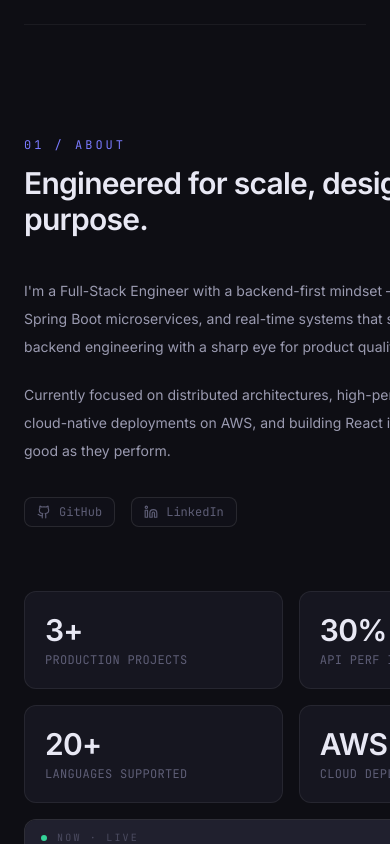
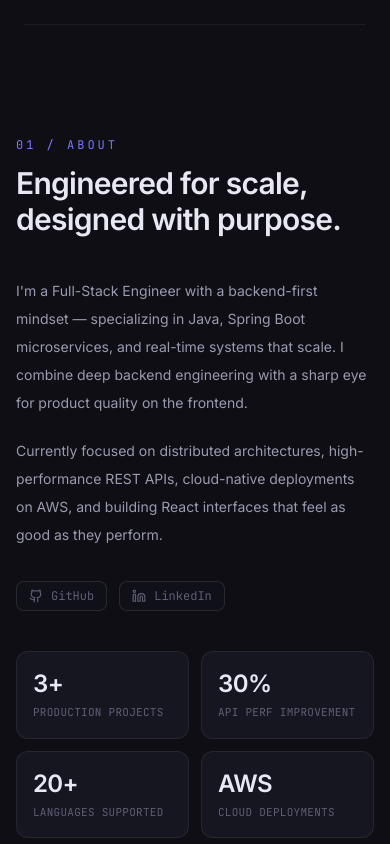
Before and after one commit to im-d3v/Portfolio, a React (Vite) app in the folder frontend/: page / in a window 390 px wide. Shown: the part 820-1664 px from the top of the page. Built offline with nearby package versions, Linux system fonts and the light colour scheme.

Commit message:
fix: tighten About section layout on mobile

```diff
--- a/frontend/src/components/sections/About.tsx
+++ b/frontend/src/components/sections/About.tsx
@@ -8,11 +8,11 @@ import { fadeUp, EASE } from '@/lib/animations'
 
 export function About() {
   return (
-    <section id="about" className="py-28 px-6">
+    <section id="about" className="py-28 px-4 sm:px-6">
       <div className="max-w-6xl mx-auto">
-        <AnimatedSection className="grid md:grid-cols-2 gap-16 items-start">
+        <AnimatedSection className="grid md:grid-cols-2 gap-10 md:gap-16 items-start">
           {/* Left — text */}
-          <div>
+          <div className="min-w-0">
             <SectionHeader
               index="01 / ABOUT"
               title="Engineered for scale, designed with purpose."
@@ -30,7 +30,7 @@ export function About() {
             ))}
 
             {/* Social row */}
-            <motion.div variants={fadeUp} className="flex items-center gap-4 mt-8">
+            <motion.div variants={fadeUp} className="flex flex-wrap items-center gap-3 mt-8">
               <a
                 href={HERO.github}
                 target="_blank"
@@ -57,13 +57,13 @@ export function About() {
           </div>
 
           {/* Right — stats */}
-          <div>
+          <div className="min-w-0">
             <motion.div
               variants={{
                 hidden: {},
                 visible: { transition: { staggerChildren: 0.08, delayChildren: 0.2 } },
               }}
-              className="grid grid-cols-2 gap-4"
+              className="grid grid-cols-2 gap-3 sm:gap-4"
             >
               {ABOUT.stats.map(stat => (
                 <motion.div
@@ -75,14 +75,14 @@ export function About() {
                       transition: { duration: 0.55, ease: EASE },
                     },
                   }}
-                  className="group p-5 rounded-xl surface
+                  className="group min-w-0 p-4 sm:p-5 rounded-xl surface
                              hover:border-border/[0.14] hover:bg-elevated
                              transition-all duration-300"
                 >
-                  <p className="text-3xl font-semibold text-content tracking-tight mb-1 group-hover:text-accent transition-colors duration-200">
+                  <p className="text-2xl sm:text-3xl font-semibold text-content tracking-tight mb-1 group-hover:text-accent transition-colors duration-200">
                     {stat.value}
                   </p>
-                  <p className="text-xs text-faint font-mono uppercase tracking-wide">
+                  <p className="text-[11px] sm:text-xs text-faint font-mono uppercase tracking-wide break-words">
                     {stat.label}
                   </p>
                 </motion.div>
--- a/frontend/src/components/sections/ArchitectureDiagram.tsx
+++ b/frontend/src/components/sections/ArchitectureDiagram.tsx
@@ -355,7 +355,7 @@ export function ArchitectureDiagram() {
               <div className="rounded-xl border border-accent/15 bg-accent/5 px-4 py-3 text-center">
                 <p className="text-[10px] font-mono uppercase tracking-[0.18em] text-accent/80">Desktop Diagram</p>
                 <p className="mt-2 text-sm text-muted leading-relaxed">
-                  The interactive service map is available on larger screens to avoid shrinking the full topology on phones.
+                  The interactive service map is available on desktop.
                 </p>
               </div>
             </div>
```
